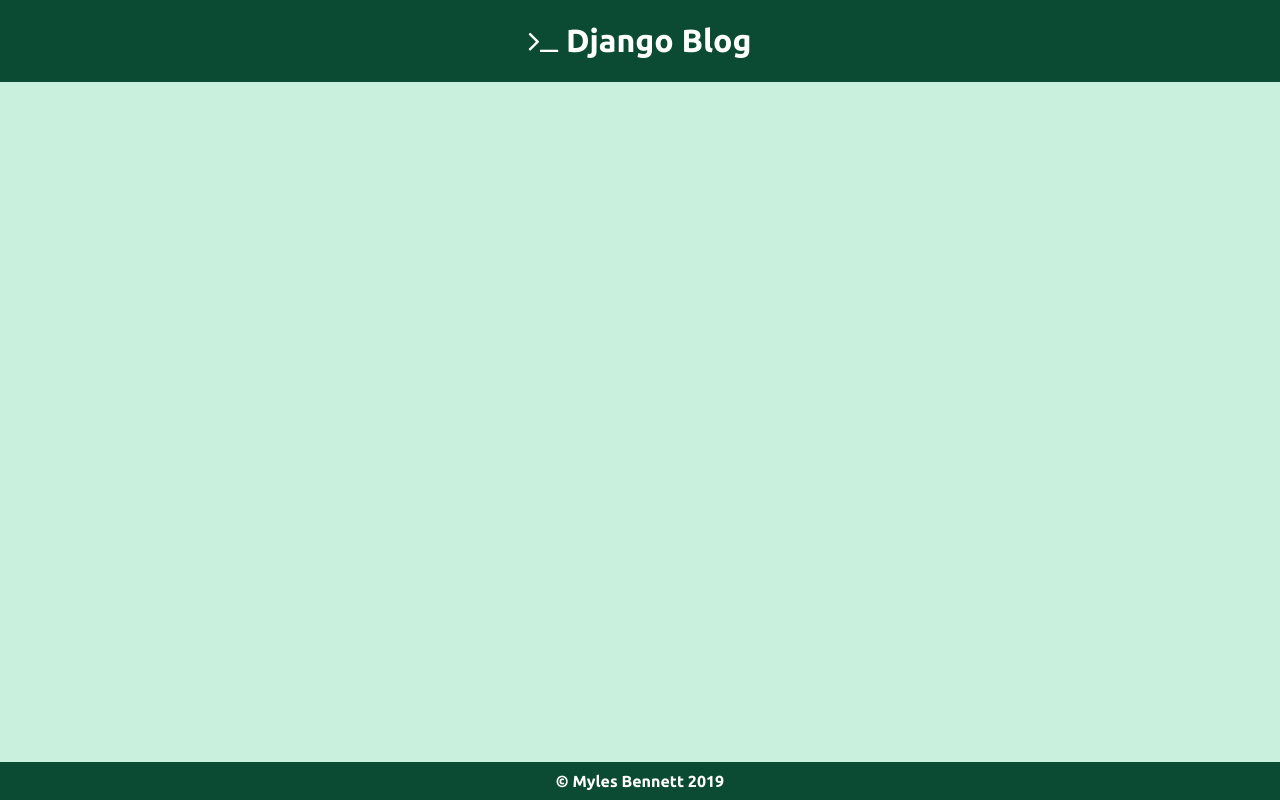
After one commit to mylessbennett/django_blog, a Django app: template blog/templates/base.html in a window 1280 px wide. The commit adds this page. Run offline with Django 3.2, Linux system fonts and the light colour scheme; the template is opened without the code that fills it, so the values that code supplies are empty.

Commit message:
added blog post template and styles

```diff
--- /dev/null
+++ b/blog/static/css/main.css
@@ -0,0 +1,62 @@
+* {
+  box-sizing: border-box;
+}
+
+body {
+  background-color: #c9f0dd;
+}
+
+nav {
+  background-color: #0C4B33;
+  padding: 22px;
+  text-align: center;
+}
+
+h1 {
+  margin: 0;
+  color: white;
+}
+
+h3 {
+  font-family: 'Ubuntu', sans-serif;
+}
+
+p {
+  font-family: 'Raleway', sans-serif;
+}
+
+.post_link {
+    text-align: center;
+    padding: 15px;
+}
+
+a {
+  text-decoration: none;
+  color: #0C4B33;
+  font-family: 'Raleway', sans-serif;
+}
+
+footer {
+  background-color: #0C4B33;
+  position: absolute;
+  bottom: 0;
+  color: white;
+  font-family: 'Ubuntu', sans-serif;
+  width: 100%;
+  padding: 10px;
+  text-align: center;
+}
+
+.logo {
+  text-decoration: none;
+  color: white;
+  font-family: 'Ubuntu', sans-serif;
+}
+
+.logo:hover {
+  color: #C9F0DD;
+}
+
+.post_content {
+    padding: 5px 25px;
+}
--- /dev/null
+++ b/blog/templates/base.html
@@ -0,0 +1,25 @@
+<!DOCTYPE html>
+{% load staticfiles %}
+<html lang="en" dir="ltr">
+  <head>
+    <meta charset="utf-8">
+    <title>Myles' Django Blog</title>
+    <link rel="stylesheet" href="https://cdnjs.cloudflare.com/ajax/libs/normalize/8.0.1/normalize.css">
+    <link rel="stylesheet" href="{% static '/css/main.css' %}">
+    <link href="https://fonts.googleapis.com/css?family=Raleway|Ubuntu:700" rel="stylesheet">
+    <link rel="stylesheet" href="https://cdnjs.cloudflare.com/ajax/libs/font-awesome/4.7.0/css/font-awesome.min.css">
+  </head>
+  <body>
+    <header>
+      <nav>
+        <h1><a href="{% url 'home_page' %}" class="logo"><i class="fa fa-terminal" style="font-size:1em"></i>  Django Blog</a> </h1>
+      </nav>
+    </header>
+    <main>
+      {% block content %}
+
+      {% endblock %}
+    </main>
+  </body>
+  <footer> &copy; Myles Bennett 2019 </footer>
+</html>
--- a/blog/urls.py
+++ b/blog/urls.py
@@ -15,10 +15,11 @@ Including another URLconf
 """
 from django.contrib import admin
 from django.urls import path
-from blog.views import root, home_page
+from blog.views import root, home_page, blog_post
 
 urlpatterns = [
     path('admin/', admin.site.urls),
     path('', root),
-    path('home/', home_page)
+    path('home/', home_page, name='home_page'),
+    path('post/<int:id>', blog_post, name='blog_post')
 ]
```
Also changed, not shown: blog/templates/blog_post.html (added, +8 -0 lines), blog/templates/index.html (+9 -18 lines), blog/views.py (+8 -1 lines), db.sqlite3.
